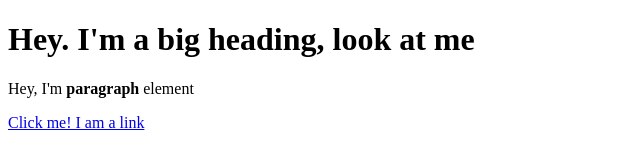
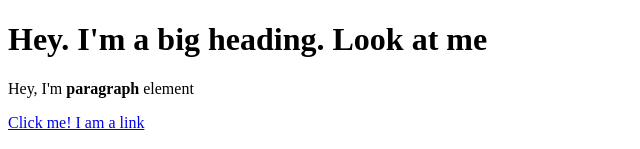
Before and after one commit to nisergey/cartoon-hero, a plain HTML site: page test.html in a window 1280 px wide. Shown: the top 149 px of the page, without its empty margins (0-640 px from the left). Drawn offline with Linux system fonts and the light colour scheme.

Commit message:
Update test.html

```diff
--- a/test.html
+++ b/test.html
@@ -4,7 +4,7 @@
 	<title>Test page</title>
 </head>
 <body>
-	<h1>Hey. I'm a big heading, look at me</h1>
+	<h1>Hey. I'm a big heading. Look at me</h1>
 	<p>Hey, I'm <b>paragraph</b> element</p>
 	<a href="https://google.com" target="_blank" title="Let's go to Google">Click me! I am a link</a>
 	<p>My name is <br>Kitty Cat</p>
```
